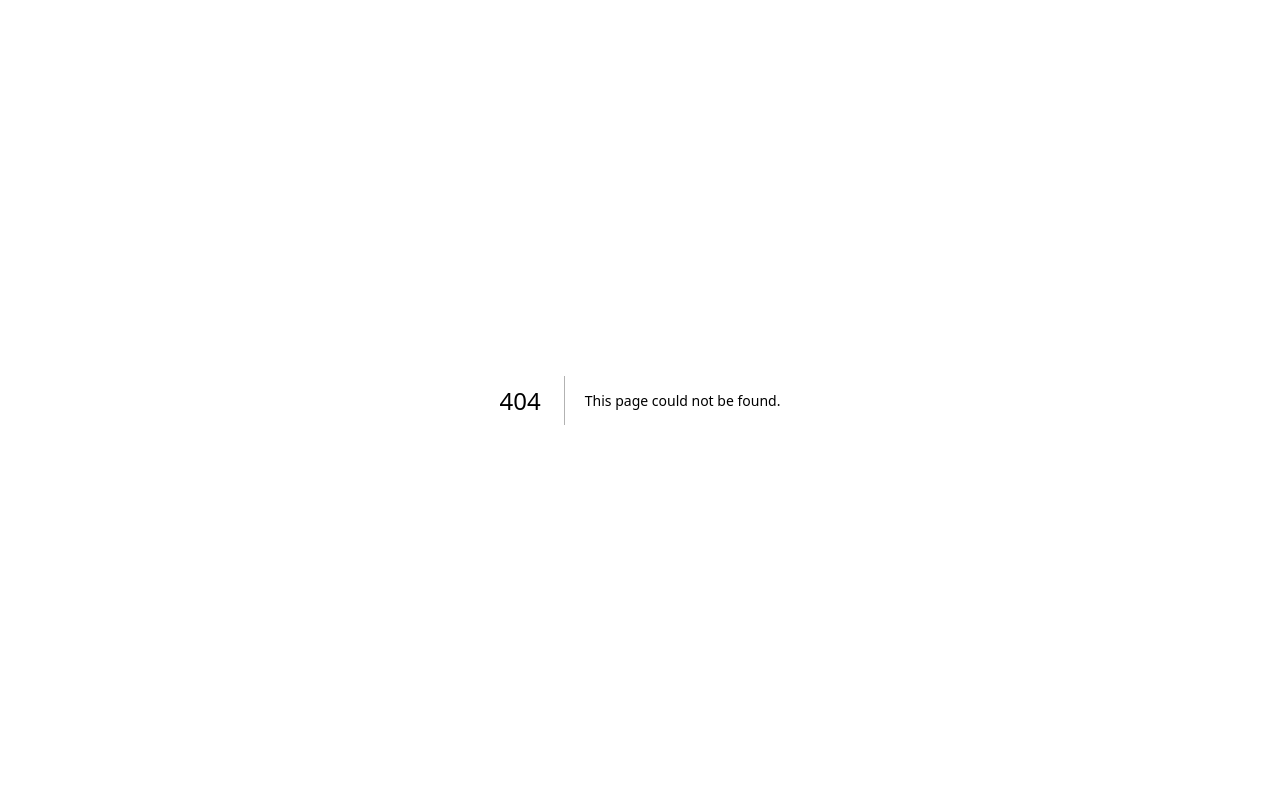
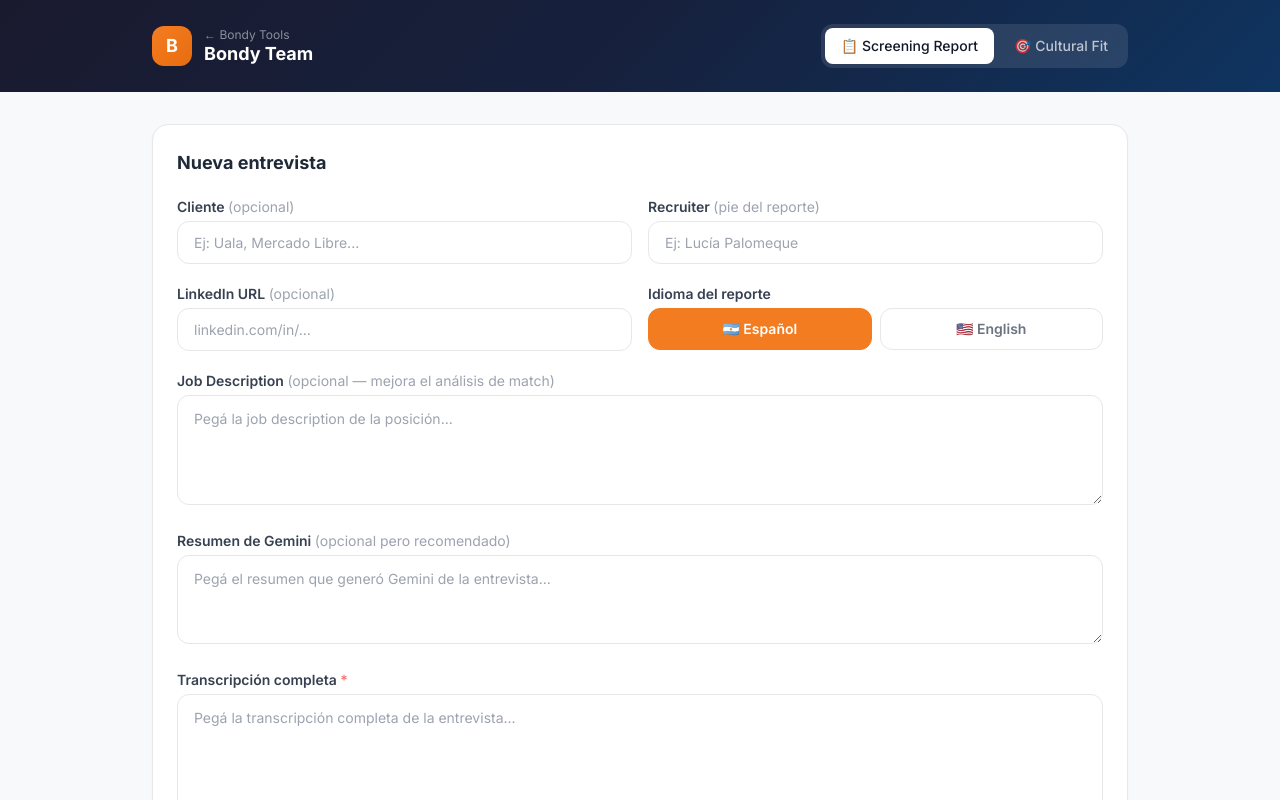
Before and after one commit to Bondy-Group/bondy-tools, a Next.js app: page /internal in a window 1280 px wide. Before the commit this address had no page. Shown: the top 800 px of the page. Built offline with nearby package versions, Linux system fonts and the light colour scheme.

Commit message:
feat: /internal page con screening report y cultural fit

```diff
--- /dev/null
+++ b/app/internal/page.js
@@ -0,0 +1,59 @@
+'use client'
+
+import { useState } from 'react'
+import Link from 'next/link'
+import InterviewTab from '@/components/InterviewTab'
+import CulturalFitTab from '@/components/CulturalFitTab'
+
+const BONDY_ORANGE = '#F47C20'
+
+export default function InternalPage() {
+  const [activeTab, setActiveTab] = useState('interview')
+
+  return (
+    <div className="min-h-screen" style={{ backgroundColor: '#f8f9fa', fontFamily: 'Inter, sans-serif' }}>
+      <div style={{ background: 'linear-gradient(135deg, #1A1A2E 0%, #16213E 50%, #0F3460 100%)' }}>
+        <div className="max-w-5xl mx-auto px-6 py-6">
+          <div className="flex items-center justify-between">
+            <div className="flex items-center gap-3">
+              <Link href="/" className="flex items-center gap-3 group">
+                <div
+                  className="w-10 h-10 rounded-xl flex items-center justify-center font-bold text-white text-lg"
+                  style={{ background: `linear-gradient(135deg, ${BONDY_ORANGE}, #e86c10)` }}
+                >
+                  B
+                </div>
+                <div>
+                  <p className="text-white/50 text-xs group-hover:text-white/80 transition-colors">← Bondy Tools</p>
+                  <h1 className="text-white font-bold text-lg leading-tight">Bondy Team</h1>
+                </div>
+              </Link>
+            </div>
+            <div className="flex gap-1 bg-white/10 rounded-xl p-1">
+              <button
+                onClick={() => setActiveTab('interview')}
+                className={`px-4 py-2 rounded-lg text-sm font-medium transition-all ${
+                  activeTab === 'interview' ? 'bg-white text-gray-900' : 'text-white/70 hover:text-white'
+                }`}
+              >
+                📋 Screening Report
+              </button>
+              <button
+                onClick={() => setActiveTab('cultural')}
+                className={`px-4 py-2 rounded-lg text-sm font-medium transition-all ${
+                  activeTab === 'cultural' ? 'bg-white text-gray-900' : 'text-white/70 hover:text-white'
+                }`}
+              >
+                🎯 Cultural Fit
+              </button>
+            </div>
+          </div>
+        </div>
+      </div>
+
+      <div className="max-w-5xl mx-auto px-6 py-8">
+        {activeTab === 'interview' ? <InterviewTab /> : <CulturalFitTab />}
+      </div>
+    </div>
+  )
+}
```
